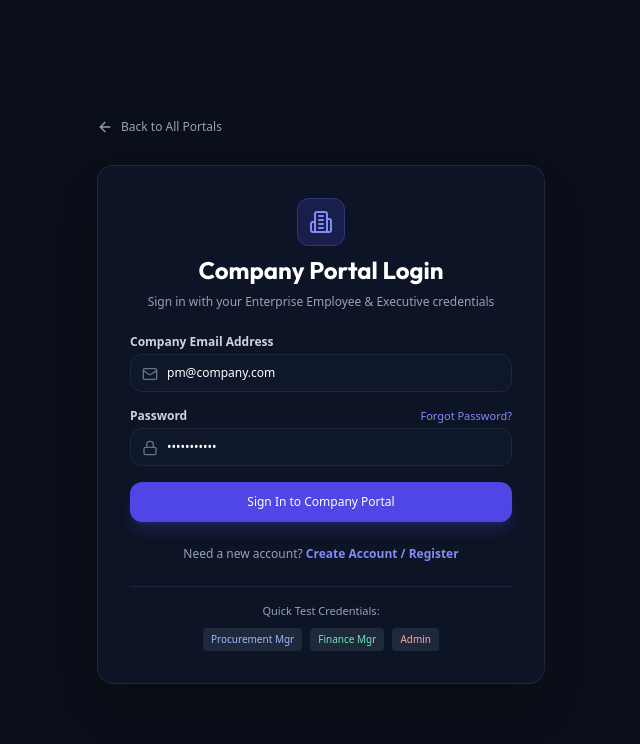
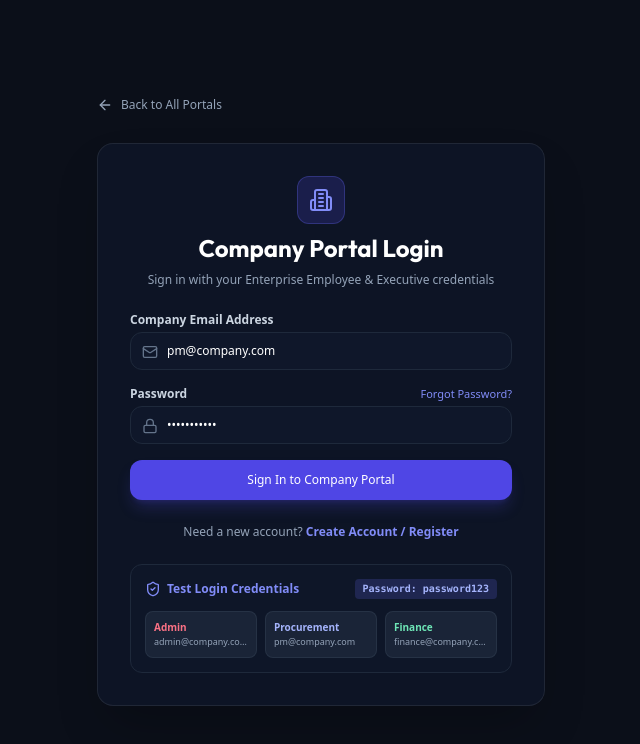
Before and after one commit to Ragul1206/Simats-problem-statement-1, a React (Vite) app in the folder frontend/: page /login/company in a window 1280 px wide. Shown: the top 744 px of the page, without its empty margins (319-959 px from the left). Built offline with nearby package versions, Linux system fonts and the light colour scheme.

Commit message:
Add prominent Admin and Company login test credentials card

```diff
--- a/frontend/src/pages/CompanyLoginPage.jsx
+++ b/frontend/src/pages/CompanyLoginPage.jsx
@@ -100,30 +100,42 @@ export default function CompanyLoginPage() {
             </Link>
           </div>
 
-          {/* Quick Demo Pre-fill */}
-          <div className="pt-4 border-t border-slate-800 space-y-2 text-center">
-            <p className="text-[11px] text-slate-400">Quick Test Credentials:</p>
-            <div className="flex justify-center space-x-2">
+          {/* Quick Demo Credentials Box */}
+          <div className="bg-slate-900/90 border border-slate-800 p-3.5 rounded-xl space-y-2">
+            <div className="flex items-center justify-between text-xs font-semibold text-slate-300">
+              <span className="flex items-center space-x-1.5 text-indigo-400">
+                <ShieldCheck className="w-4 h-4" />
+                <span>Test Login Credentials</span>
+              </span>
+              <span className="text-[10px] bg-indigo-500/20 text-indigo-300 px-2 py-0.5 rounded font-mono font-bold">Password: password123</span>
+            </div>
+
+            <div className="grid grid-cols-3 gap-2 pt-1">
+              <button
+                type="button"
+                onClick={() => { setEmail('admin@company.com'); setPassword('password123'); }}
+                className="p-2 bg-slate-800/80 hover:bg-rose-500/20 hover:border-rose-500/40 border border-slate-700/50 rounded-lg text-left transition group"
+              >
+                <div className="text-[10px] font-bold text-rose-400">Admin</div>
+                <div className="text-[9px] text-slate-400 truncate">admin@company.com</div>
+              </button>
+
               <button
                 type="button"
                 onClick={() => { setEmail('pm@company.com'); setPassword('password123'); }}
-                className="text-[10px] bg-slate-800 hover:bg-slate-700 text-indigo-300 px-2 py-1 rounded"
+                className="p-2 bg-slate-800/80 hover:bg-indigo-500/20 hover:border-indigo-500/40 border border-slate-700/50 rounded-lg text-left transition group"
               >
-                Procurement Mgr
+                <div className="text-[10px] font-bold text-indigo-300">Procurement</div>
+                <div className="text-[9px] text-slate-400 truncate">pm@company.com</div>
               </button>
+
               <button
                 type="button"
                 onClick={() => { setEmail('finance@company.com'); setPassword('password123'); }}
-                className="text-[10px] bg-slate-800 hover:bg-slate-700 text-emerald-300 px-2 py-1 rounded"
+                className="p-2 bg-slate-800/80 hover:bg-emerald-500/20 hover:border-emerald-500/40 border border-slate-700/50 rounded-lg text-left transition group"
               >
-                Finance Mgr
-              </button>
-              <button
-                type="button"
-                onClick={() => { setEmail('admin@company.com'); setPassword('password123'); }}
-                className="text-[10px] bg-slate-800 hover:bg-slate-700 text-rose-300 px-2 py-1 rounded"
-              >
-                Admin
+                <div className="text-[10px] font-bold text-emerald-300">Finance</div>
+                <div className="text-[9px] text-slate-400 truncate">finance@company.com</div>
               </button>
             </div>
           </div>
```
